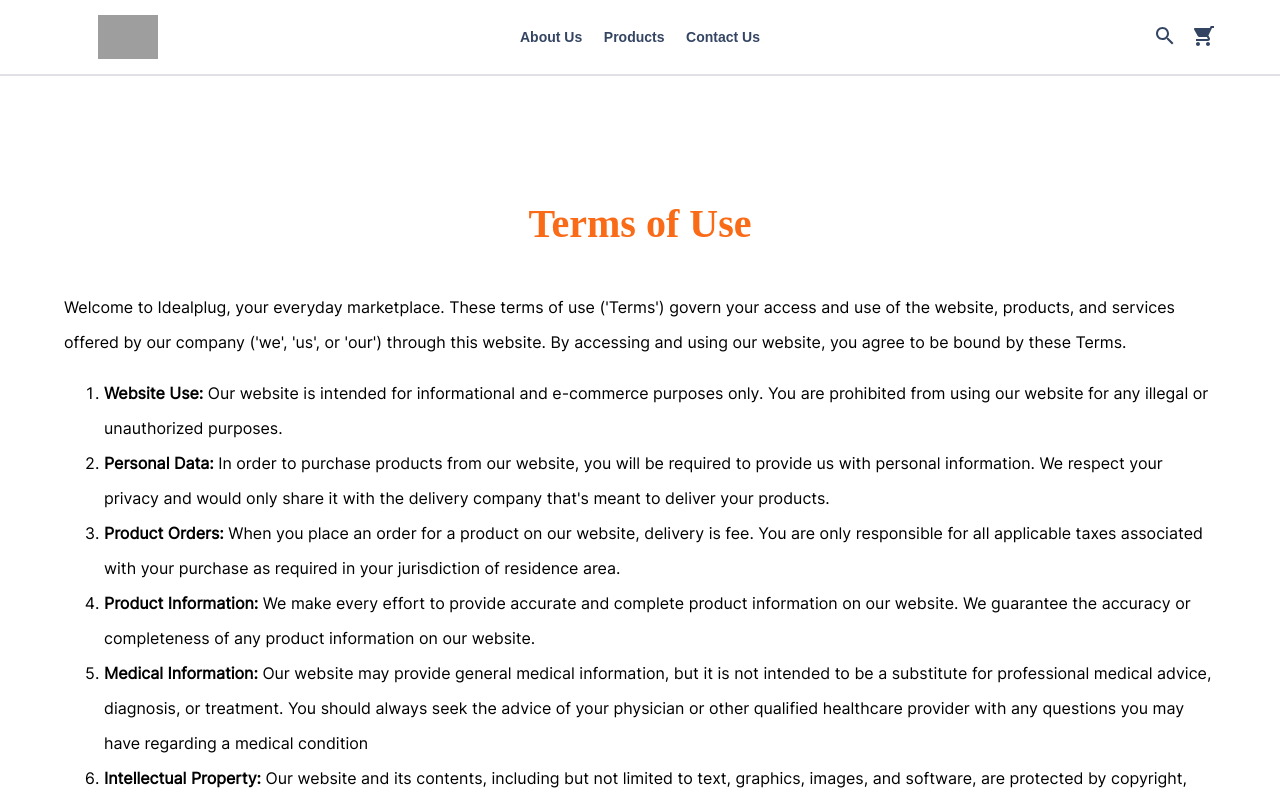
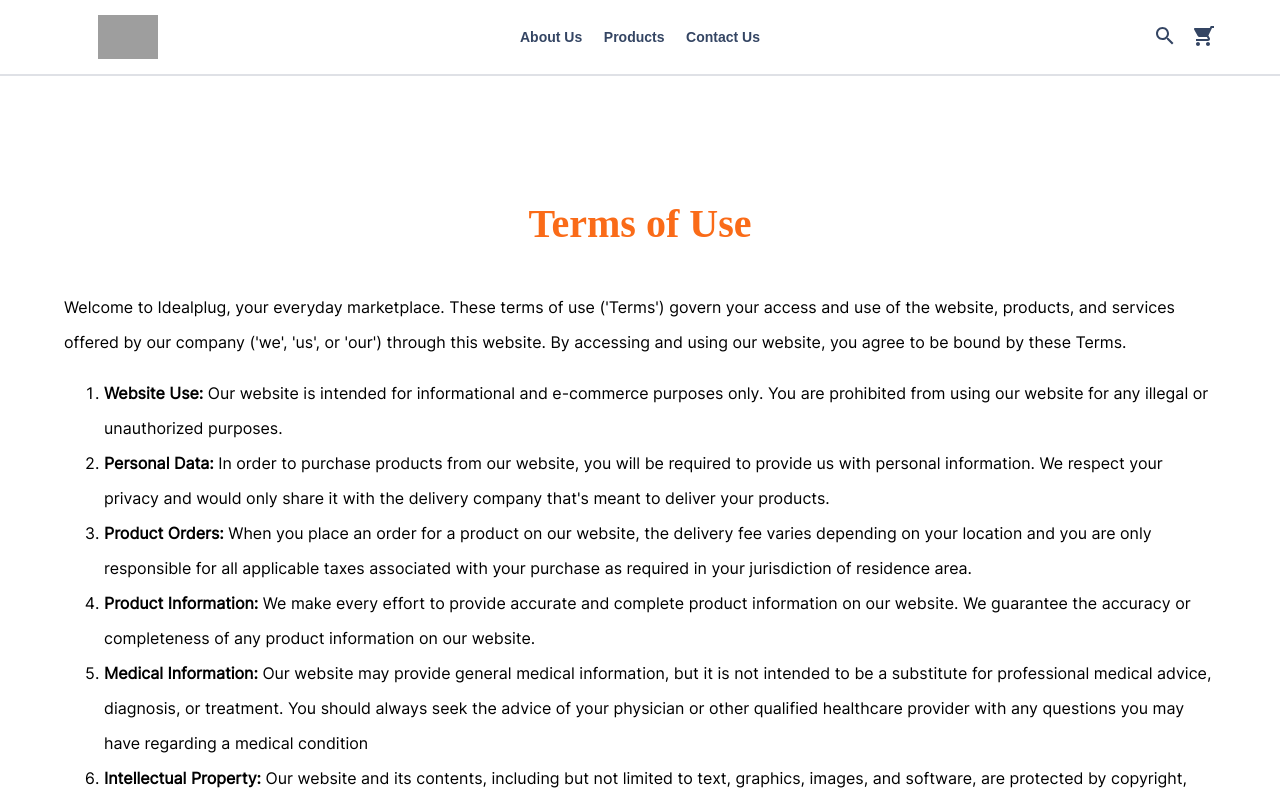
Before and after one commit to favoursyre/drritany-frontend, a Next.js app: page /terms in a window 1280 px wide. Shown: the top 800 px of the page. Built offline with nearby package versions, Linux system fonts and the light colour scheme; no server answers; grey boxes are pictures that could not be loaded; a web font is replaced by a local one.

Commit message:
edited terms

```diff
--- a/components/terms/Terms.tsx
+++ b/components/terms/Terms.tsx
@@ -25,7 +25,7 @@ const Terms = () => {
             <ol>
                 <li><strong>Website Use:</strong> Our website is intended for informational and e-commerce purposes only. You are prohibited from using our website for any illegal or unauthorized purposes.</li>
                 <li id="personal_data"><strong>Personal Data:</strong> In order to purchase products from our website, you will be required to provide us with personal information. We respect your privacy and would only share it with the delivery company that&apos;s meant to deliver your products.</li>
-                <li><strong>Product Orders:</strong> When you place an order for a product on our website, delivery is fee. You are only responsible for all applicable taxes associated with your purchase as required in your jurisdiction of residence area.</li>
+                <li><strong>Product Orders:</strong> When you place an order for a product on our website, the delivery fee varies depending on your location and you are only responsible for all applicable taxes associated with your purchase as required in your jurisdiction of residence area.</li>
                 <li><strong>Product Information:</strong> We make every effort to provide accurate and complete product information on our website. We guarantee the accuracy or completeness of any product information on our website.</li>
                 <li><strong>Medical Information:</strong> Our website may provide general medical information, but it is not intended to be a substitute for professional medical advice, diagnosis, or treatment. You should always seek the advice of your physician or other qualified healthcare provider with any questions you may have regarding a medical condition</li>
                 <li><strong>Intellectual Property:</strong> Our website and its contents, including but not limited to text, graphics, images, and software, are protected by copyright, trademark, and other intellectual property laws. You may not copy, modify, distribute, or reproduce any part of our website without our prior written consent.</li>
```
